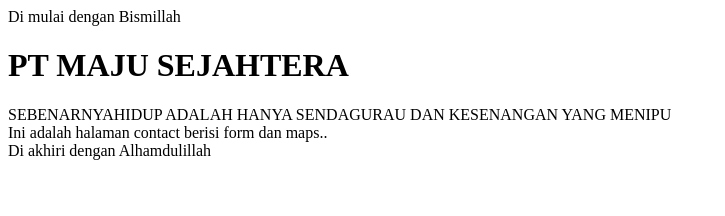
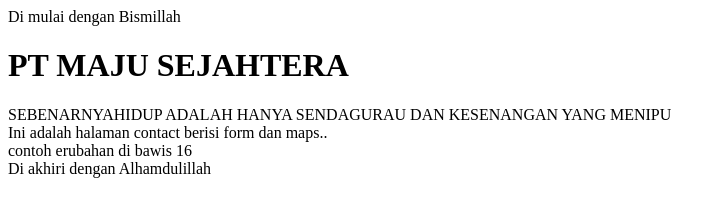
Before and after one commit to Ankarabonn/Companyprofile, a plain HTML site: page contact-us.html in a window 1280 px wide. Shown: the whole page, without its empty margins (0-725 px from the left). Drawn offline with Linux system fonts and the light colour scheme.

Commit message:
perubahan baris

```diff
--- a/contact-us.html
+++ b/contact-us.html
@@ -14,7 +14,7 @@
       SEBENARNYAHIDUP ADALAH HANYA SENDAGURAU DAN KESENANGAN YANG MENIPU
     </div>
     <div>Ini adalah halaman contact berisi form dan maps..</div>
-
+    <div>contoh erubahan di bawis 16</div>
     <footer>Di akhiri dengan Alhamdulillah</footer>
   </body>
 </html>
```
